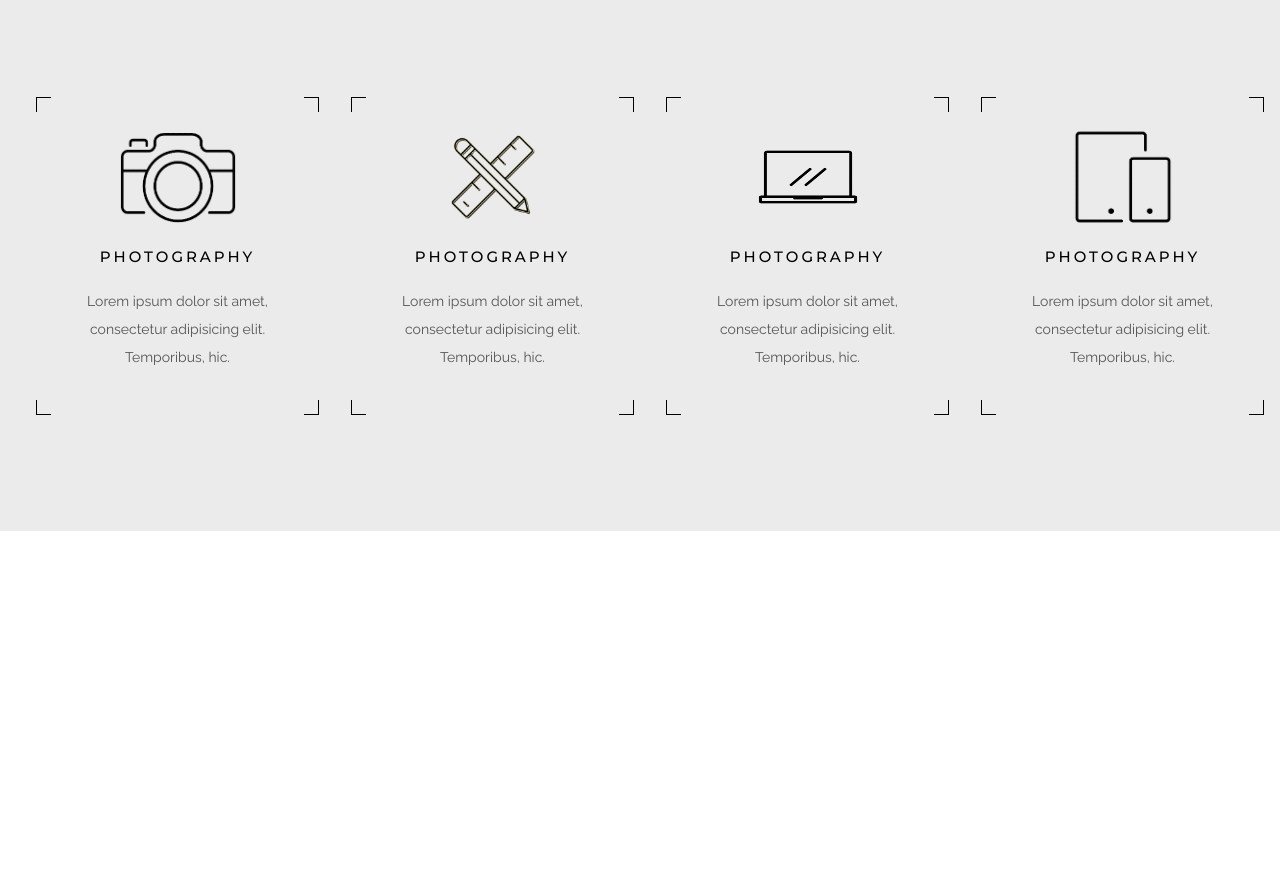
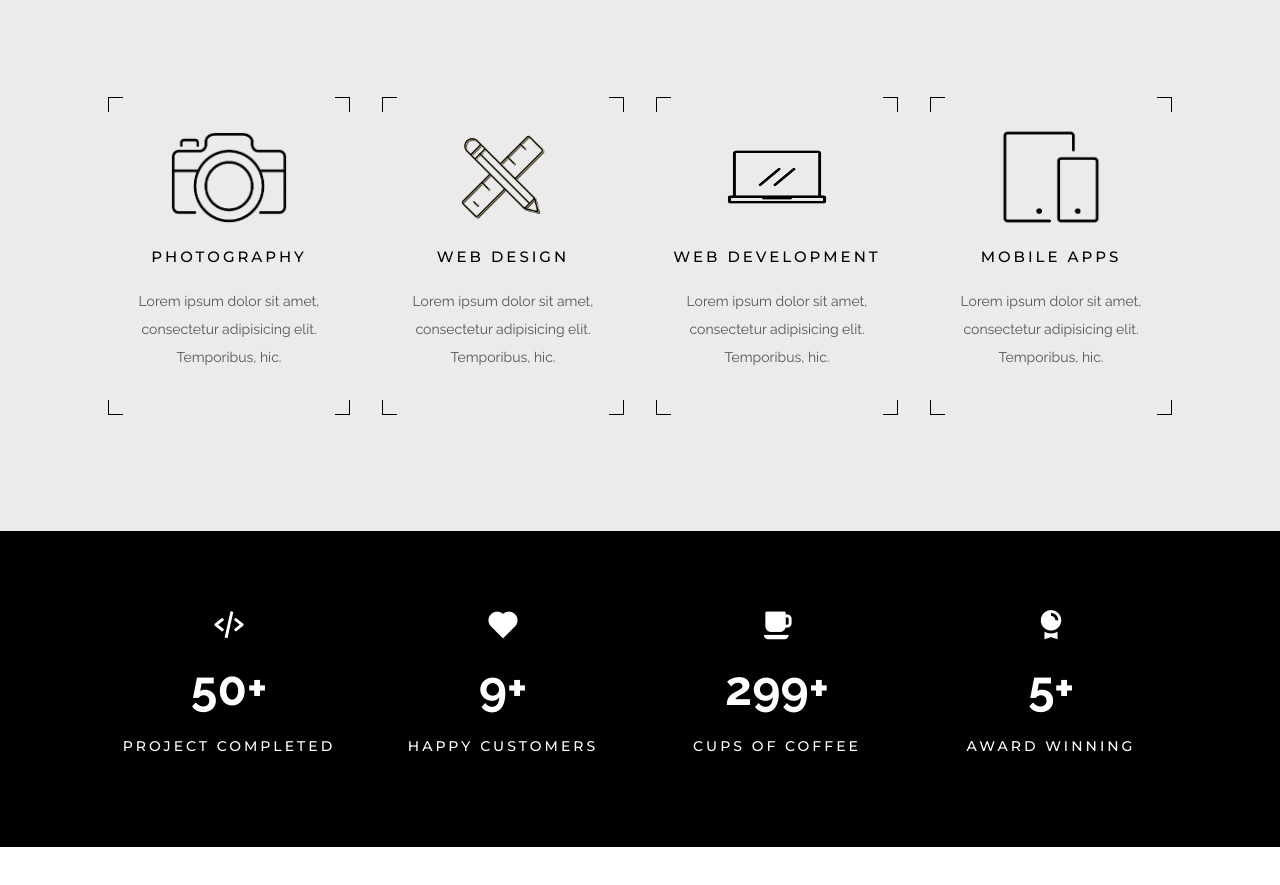
Before and after one commit to Sohibjon3412/Sohibjon-Portfolio, a plain HTML site: page index.html in a window 1280 px wide. Shown: the part 1481-2366 px from the top of the page. Before the commit the page ends 2012 px from the top, so only its background shows below. Drawn offline with nearby package versions, Linux system fonts and the light colour scheme.

Commit message:
add section

```diff
--- a/css/style.css
+++ b/css/style.css
@@ -30,7 +30,6 @@ img {
 }
 
 .container {
-  width: 1300px;
   padding-left: 20px;
   padding-right: 20px;
   margin-left: auto;
@@ -510,9 +509,6 @@ img {
   transition: all 0.3s ease-in-out;
 }
 
-
-
-
 .offer__wrapper-item::before {
   content: "";
   width: 15px;
@@ -556,8 +552,49 @@ img {
   width: 40px;
   height: 40px;
 }
-
-
+.statistic {
+  width: 100%;
+  padding-top: 50px;
+  padding-bottom: 50px;
+  margin-bottom: 100px;
+  background-color: var(--ooo);
+}
+.stat__list {
+  padding: 0;
+  list-style: none;
+  display: flex;
+  align-items: center;
+  justify-content: space-between;
+}
+.stat__item {
+  text-align: center;
+  padding: 10px;
+}
+.stat__icon {
+  font-size: 35px;
+  color: var(--white-color);
+  transition: all 0.5s ease;
+}
+.stat__icon:hover {
+  transform: rotate(360deg);
+  color: rgb(223, 20, 20);
+}
+.stat__num {
+  font-size: 48px;
+  font-weight: bold;
+  margin: 10px 0;
+  color: var(--white-color);
+  font-family: var(--font-raleway);
+  line-height: 1.4;
+}
+.stat__text {
+  font-size: 14px;
+  text-transform: uppercase;
+  letter-spacing: 3px;
+  color: var(--white-color);
+  line-height: 1.5em;
+  font-weight: 500;
+}
 
 
 
@@ -592,6 +629,14 @@ img {
     float: left;
     margin-bottom: 20px;
   }
+  .stat__list {
+    display: flex;
+    flex-flow: row wrap;
+  }
+  .stat__item {
+    float: left;
+    margin-bottom: 20px;
+  }
 }
 @media screen and (max-width:768px) {
   .header__menu {
@@ -610,7 +655,14 @@ img {
     display: flex;
     flex-flow: row wrap;
     justify-content: center;
-
+  }
+  .stat__list {
+    display: flex;
+    flex-flow: row wrap;
+    justify-content: center;
+  }
+  .stat__item {
+    float: left;
   }
 }
 @media screen and (max-width:610px) {
--- a/index.html
+++ b/index.html
@@ -6,6 +6,7 @@
   <meta name="viewport" content="width=device-width, initial-scale=1.0">
   <title>Document</title>
   <link rel="preconnect" href="https://fonts.googleapis.com">
+  <link href='https://unpkg.com/boxicons@2.0.9/css/boxicons.min.css' rel='stylesheet'>
   <link rel="preconnect" href="https://fonts.gstatic.com" crossorigin>
   <link href="https://fonts.googleapis.com/css2?family=Montserrat:wght@400;500;600;700&display=swap" rel="stylesheet">
   <link rel="preconnect" href="https://fonts.googleapis.com">
@@ -103,7 +104,7 @@
           <div class="about__skills skills ">
             <div class="skills__words words col-xs-12 col-md-6 ">
               <h3 class="words__title">QISQACHA O'ZIM HAQIMDA</h3>
-              <p class="words__text">I'm Sohibjon Gulomjanov and I was born and raised in Samarkand region. I am currently studying Front-end Programming at Najot Education Training Center. One of my future goals is to become a strong Front-end specialist and achieve high results with a good team.</p>
+              <p class="words__text">I'm Sohibjon Gulomjanov and I was born and raised in Samarkand region. I am currently studying Front-end Programming at Najot ta'lim Training Center. One of my future goals is to become a strong Front-end specialist and achieve high results with a good team.</p>
               <p class="words__text">One of my big goals is to contribute to the rapid development of the IT industry in our country</p>
             </div>
             <div class="skills__skill skill col-xs-12 col-md-6 ">
@@ -177,7 +178,7 @@
               <div class="offer__wrapper-item">
                 <div class="offer__content">
                   <img class="offer__img" src="media/img/graphic-removebg-preview.png" alt="camera-removebg">
-                  <h3 class="offer__title">PHOTOGRAPHY</h3>
+                  <h3 class="offer__title">WEB DESIGN</h3>
                   <p class="offer__text">Lorem ipsum dolor sit amet, consectetur adipisicing elit. Temporibus, hic.</p>
                 </div>
               </div>
@@ -186,7 +187,7 @@
               <div class="offer__wrapper-item">
                 <div class="offer__content">
                   <img class="offer__img laptop-img" src="media/img/laptop.png" alt="camera-removebg">
-                  <h3 class="offer__title">PHOTOGRAPHY</h3>
+                  <h3 class="offer__title">WEB DEVELOPMENT</h3>
                   <p class="offer__text">Lorem ipsum dolor sit amet, consectetur adipisicing elit. Temporibus, hic.</p>
                 </div>
               </div>
@@ -195,7 +196,7 @@
               <div class="offer__wrapper-item">
                 <div class="offer__content">
                   <img class="offer__img" src="media/img/mobile-removebg-preview.png">
-                  <h3 class="offer__title">PHOTOGRAPHY</h3>
+                  <h3 class="offer__title">MOBILE APPS</h3>
                   <p class="offer__text">Lorem ipsum dolor sit amet, consectetur adipisicing elit. Temporibus, hic.</p>
                 </div>
               </div>
@@ -203,6 +204,35 @@
           </ul>
         </div>
       </div>
+    </section>
+    <section class="statistic">
+      <div class="statistic__container container">
+        <div class="stat">
+          <ul class="stat__list">
+            <li class="stat__item col-sm-6 col-md-3">
+              <i class='stat__icon bx bx-code-alt'></i>
+              <h2 class="stat__num">50+</h2>
+              <p class="stat__text">PROJECT COMPLETED</p>
+            </li>
+            <li class="stat__item col-sm-6 col-md-3">
+              <i class='stat__icon bx bxs-heart'></i>
+              <h2 class="stat__num">9+</h2>
+              <p class="stat__text">HAPPY CUSTOMERS</p>
+            </li>
+            <li class="stat__item col-sm-6 col-md-3">
+              <i class='stat__icon bx bxs-coffee-alt'></i>
+              <h2 class="stat__num">299+</h2>
+              <p class="stat__text">CUPS OF COFFEE</p>
+            </li>
+            <li class="stat__item col-sm-6 col-md-3">
+              <i class='stat__icon bx bxs-award'></i>
+              <h2 class="stat__num">5+</h2>
+              <p class="stat__text">AWARD WINNING</p>
+            </li>
+          </ul>
+        </div>
+      </div>
+
     </section>
   </main>
 
```
